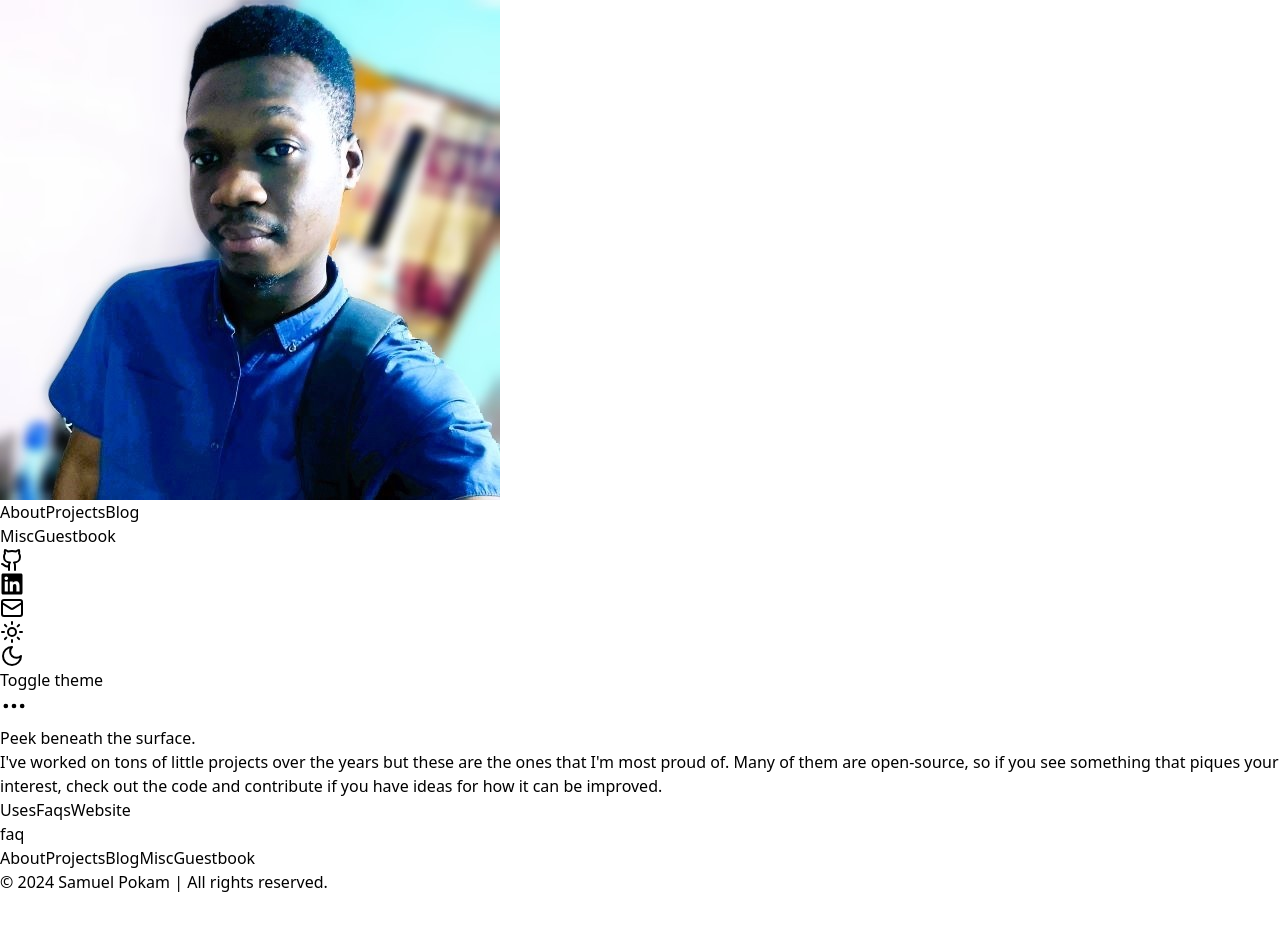
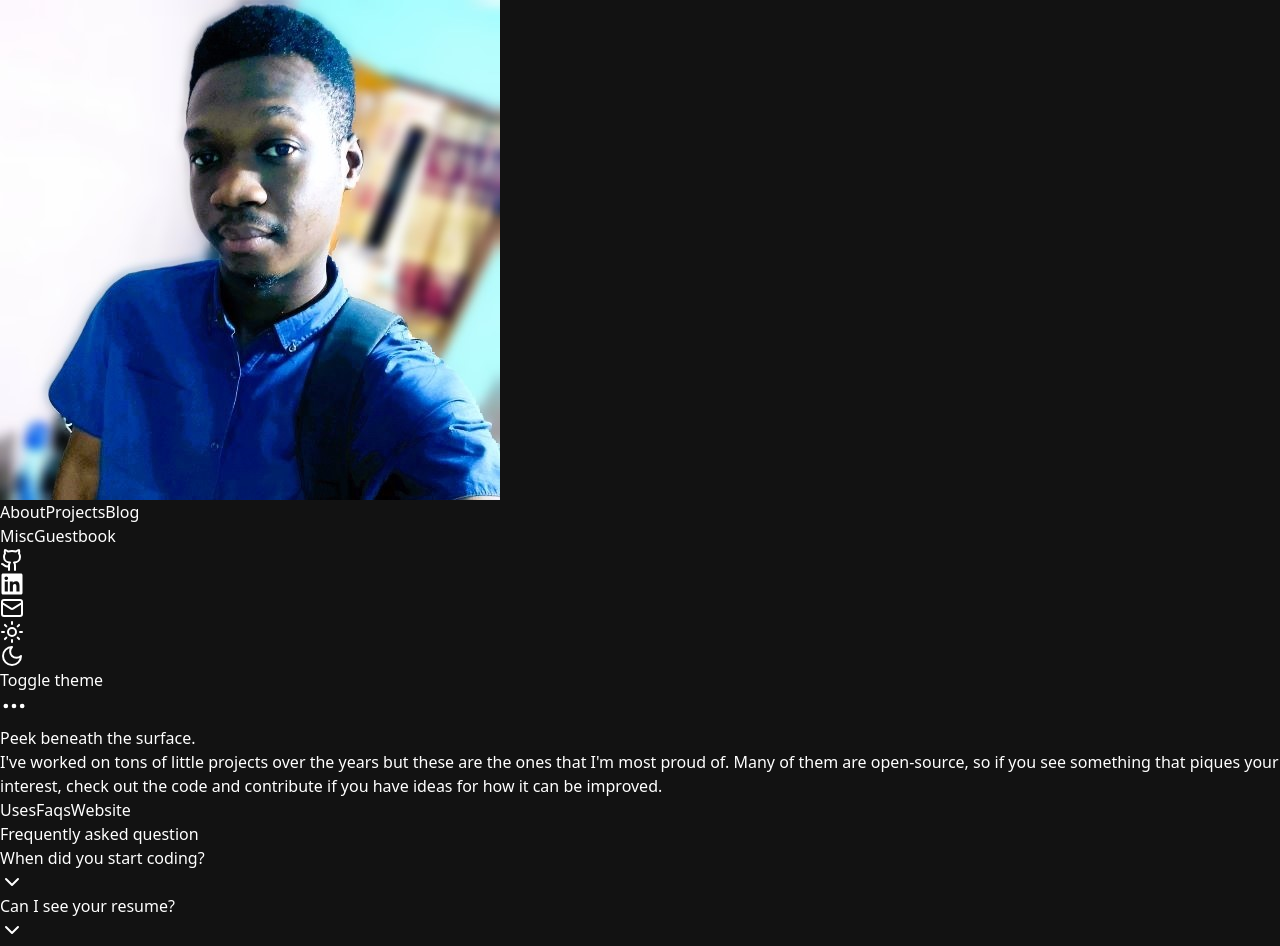
Before and after one commit to RinKhimera/rinkhimera-portfolio, a Next.js app: page /miscellaneous/faq in a window 1280 px wide. Shown: the top 946 px of the page. Before the commit the page ends 894 px from the top, so only its background shows below. Built offline with nearby package versions, Linux system fonts and the light colour scheme.

Commit message:
default theme changed + accordion impl
passed to dark, and tooltip desc of project card fixed

```diff
--- a/app/layout.tsx
+++ b/app/layout.tsx
@@ -21,7 +21,7 @@ export default function RootLayout({
     <html lang="en">
       <body className={cn("min-h-screen font-sans antialiased")}>
         <div className="flex items-center justify-center bg-zinc-50 dark:bg-black">
-          <ThemeProvider attribute="class" defaultTheme="system" enableSystem>
+          <ThemeProvider attribute="class" defaultTheme="dark" enableSystem>
             <main className="min-h-screen w-full max-w-7xl bg-white px-4 ring-1 ring-zinc-100 dark:bg-zinc-900 dark:ring-zinc-300/20 sm:mx-8 sm:px-12 md:px-20 lg:mx-16 xl:px-24">
               <SiteHeader />
               {children}
--- a/app/miscellaneous/faq/page.tsx
+++ b/app/miscellaneous/faq/page.tsx
@@ -1,5 +1,64 @@
+import {
+  Accordion,
+  AccordionContent,
+  AccordionItem,
+  AccordionTrigger,
+} from "@/components/ui/accordion"
+import { buttonVariants } from "@/components/ui/button"
+import Link from "next/link"
+
 const FaqPage = () => {
-  return <div>faq</div>
+  return (
+    <section>
+      <h1 className="text-center text-3xl font-bold tracking-tight text-zinc-800 dark:text-zinc-100 md:text-5xl">
+        Frequently asked question
+      </h1>
+
+      <Accordion type="single" collapsible className="mt-4 w-full md:px-5">
+        <AccordionItem value="item-1">
+          <AccordionTrigger>When did you start coding?</AccordionTrigger>
+          <AccordionContent>
+            My initial exhibition occurred during my teenage years when I was
+            exploring photo editing and design. However, it wasn&apos;t until I
+            reached the end of my university journey, at the age of 24, that I
+            committed myself fully to learning coding.
+          </AccordionContent>
+        </AccordionItem>
+        <AccordionItem value="item-2">
+          <AccordionTrigger>Can I see your resume?</AccordionTrigger>
+          <AccordionContent>
+            Certainly! If you&apos;re a recruiter, please contact me via email
+            at{" "}
+            <Link
+              href="mailto:dixiades@gmail.com"
+              aria-label="Email to me"
+              className="text-zinc-800 hover:underline dark:text-zinc-100"
+            >
+              dixiades@gmail.com.
+            </Link>{" "}
+            You can also find my{" "}
+            <Link
+              href="https://www.linkedin.com/in/samuel-pokam/"
+              target="_blank"
+              rel="noopener noreferrer"
+              aria-label="LinkedIn profile Samuel Pokam"
+              className="text-zinc-800 hover:underline dark:text-zinc-100"
+            >
+              LinkedIn
+            </Link>{" "}
+            profile here.
+          </AccordionContent>
+        </AccordionItem>
+        <AccordionItem value="item-3">
+          <AccordionTrigger>Is it animated?</AccordionTrigger>
+          <AccordionContent>
+            Yes. It&apos;s animated by default, but you can disable it if you
+            prefer.
+          </AccordionContent>
+        </AccordionItem>
+      </Accordion>
+    </section>
+  )
 }
 
 export default FaqPage
--- a/components/projects/ProjectCard.tsx
+++ b/components/projects/ProjectCard.tsx
@@ -122,7 +122,7 @@ const ProjectCard = ({
                 </Link>
               </TooltipTrigger>
               <TooltipContent>
-                <p>GitHub Repository</p>
+                <p>Live Project</p>
               </TooltipContent>
             </Tooltip>
           </TooltipProvider>
@@ -143,7 +143,7 @@ const ProjectCard = ({
                 </Link>
               </TooltipTrigger>
               <TooltipContent>
-                <p>Live Project</p>
+                <p>GitHub Repository</p>
               </TooltipContent>
             </Tooltip>
           </TooltipProvider>
--- /dev/null
+++ b/components/ui/accordion.tsx
@@ -0,0 +1,58 @@
+"use client"
+
+import * as AccordionPrimitive from "@radix-ui/react-accordion"
+import { ChevronDown } from "lucide-react"
+import * as React from "react"
+
+import { cn } from "@/lib/utils"
+
+const Accordion = AccordionPrimitive.Root
+
+const AccordionItem = React.forwardRef<
+  React.ElementRef<typeof AccordionPrimitive.Item>,
+  React.ComponentPropsWithoutRef<typeof AccordionPrimitive.Item>
+>(({ className, ...props }, ref) => (
+  <AccordionPrimitive.Item
+    ref={ref}
+    className={cn("border-b border-muted-foreground", className)}
+    {...props}
+  />
+))
+AccordionItem.displayName = "AccordionItem"
+
+const AccordionTrigger = React.forwardRef<
+  React.ElementRef<typeof AccordionPrimitive.Trigger>,
+  React.ComponentPropsWithoutRef<typeof AccordionPrimitive.Trigger>
+>(({ className, children, ...props }, ref) => (
+  <AccordionPrimitive.Header className="flex">
+    <AccordionPrimitive.Trigger
+      ref={ref}
+      className={cn(
+        "flex flex-1 items-center justify-between py-4 text-lg font-medium transition-all hover:underline md:text-xl [&[data-state=open]>svg]:rotate-180",
+        className,
+      )}
+      {...props}
+    >
+      {children}
+      <ChevronDown className="h-4 w-4 shrink-0 transition-transform duration-200" />
+    </AccordionPrimitive.Trigger>
+  </AccordionPrimitive.Header>
+))
+AccordionTrigger.displayName = AccordionPrimitive.Trigger.displayName
+
+const AccordionContent = React.forwardRef<
+  React.ElementRef<typeof AccordionPrimitive.Content>,
+  React.ComponentPropsWithoutRef<typeof AccordionPrimitive.Content>
+>(({ className, children, ...props }, ref) => (
+  <AccordionPrimitive.Content
+    ref={ref}
+    className="overflow-hidden text-muted-foreground transition-all data-[state=closed]:animate-accordion-up data-[state=open]:animate-accordion-down max-md:text-sm"
+    {...props}
+  >
+    <div className={cn("pb-4 pt-0", className)}>{children}</div>
+  </AccordionPrimitive.Content>
+))
+
+AccordionContent.displayName = AccordionPrimitive.Content.displayName
+
+export { Accordion, AccordionContent, AccordionItem, AccordionTrigger }
--- a/components/ui/dropdown-menu.tsx
+++ b/components/ui/dropdown-menu.tsx
@@ -1,8 +1,8 @@
 "use client"
 
-import * as React from "react"
 import * as DropdownMenuPrimitive from "@radix-ui/react-dropdown-menu"
 import { Check, ChevronRight, Circle } from "lucide-react"
+import * as React from "react"
 
 import { cn } from "@/lib/utils"
 
@@ -29,7 +29,7 @@ const DropdownMenuSubTrigger = React.forwardRef<
     className={cn(
       "flex cursor-default select-none items-center rounded-sm px-2 py-1.5 text-sm outline-none focus:bg-accent data-[state=open]:bg-accent",
       inset && "pl-8",
-      className
+      className,
     )}
     {...props}
   >
@@ -48,7 +48,7 @@ const DropdownMenuSubContent = React.forwardRef<
     ref={ref}
     className={cn(
       "z-50 min-w-[8rem] overflow-hidden rounded-md border bg-popover p-1 text-popover-foreground shadow-lg data-[state=open]:animate-in data-[state=closed]:animate-out data-[state=closed]:fade-out-0 data-[state=open]:fade-in-0 data-[state=closed]:zoom-out-95 data-[state=open]:zoom-in-95 data-[side=bottom]:slide-in-from-top-2 data-[side=left]:slide-in-from-right-2 data-[side=right]:slide-in-from-left-2 data-[side=top]:slide-in-from-bottom-2",
-      className
+      className,
     )}
     {...props}
   />
@@ -65,8 +65,8 @@ const DropdownMenuContent = React.forwardRef<
       ref={ref}
       sideOffset={sideOffset}
       className={cn(
-        "z-50 min-w-[8rem] overflow-hidden rounded-md border bg-popover p-1 text-popover-foreground shadow-md data-[state=open]:animate-in data-[state=closed]:animate-out data-[state=closed]:fade-out-0 data-[state=open]:fade-in-0 data-[state=closed]:zoom-out-95 data-[state=open]:zoom-in-95 data-[side=bottom]:slide-in-from-top-2 data-[side=left]:slide-in-from-right-2 data-[side=right]:slide-in-from-left-2 data-[side=top]:slide-in-from-bottom-2",
-        className
+        "z-50 min-w-[8rem] overflow-hidden rounded-md border border-muted bg-popover p-1 text-popover-foreground shadow-md data-[state=open]:animate-in data-[state=closed]:animate-out data-[state=closed]:fade-out-0 data-[state=open]:fade-in-0 data-[state=closed]:zoom-out-95 data-[state=open]:zoom-in-95 data-[side=bottom]:slide-in-from-top-2 data-[side=left]:slide-in-from-right-2 data-[side=right]:slide-in-from-left-2 data-[side=top]:slide-in-from-bottom-2",
+        className,
       )}
       {...props}
     />
@@ -85,7 +85,7 @@ const DropdownMenuItem = React.forwardRef<
     className={cn(
       "relative flex cursor-default select-none items-center rounded-sm px-2 py-1.5 text-sm outline-none transition-colors focus:bg-accent focus:text-accent-foreground data-[disabled]:pointer-events-none data-[disabled]:opacity-50",
       inset && "pl-8",
-      className
+      className,
     )}
     {...props}
   />
@@ -100,7 +100,7 @@ const DropdownMenuCheckboxItem = React.forwardRef<
     ref={ref}
     className={cn(
       "relative flex cursor-default select-none items-center rounded-sm py-1.5 pl-8 pr-2 text-sm outline-none transition-colors focus:bg-accent focus:text-accent-foreground data-[disabled]:pointer-events-none data-[disabled]:opacity-50",
-      className
+      className,
     )}
     checked={checked}
     {...props}
@@ -124,7 +124,7 @@ const DropdownMenuRadioItem = React.forwardRef<
     ref={ref}
     className={cn(
       "relative flex cursor-default select-none items-center rounded-sm py-1.5 pl-8 pr-2 text-sm outline-none transition-colors focus:bg-accent focus:text-accent-foreground data-[disabled]:pointer-events-none data-[disabled]:opacity-50",
-      className
+      className,
     )}
     {...props}
   >
@@ -149,7 +149,7 @@ const DropdownMenuLabel = React.forwardRef<
     className={cn(
       "px-2 py-1.5 text-sm font-semibold",
       inset && "pl-8",
-      className
+      className,
     )}
     {...props}
   />
@@ -183,18 +183,18 @@ DropdownMenuShortcut.displayName = "DropdownMenuShortcut"
 
 export {
   DropdownMenu,
-  DropdownMenuTrigger,
+  DropdownMenuCheckboxItem,
   DropdownMenuContent,
+  DropdownMenuGroup,
   DropdownMenuItem,
-  DropdownMenuCheckboxItem,
+  DropdownMenuLabel,
+  DropdownMenuPortal,
+  DropdownMenuRadioGroup,
   DropdownMenuRadioItem,
-  DropdownMenuLabel,
   DropdownMenuSeparator,
   DropdownMenuShortcut,
-  DropdownMenuGroup,
-  DropdownMenuPortal,
   DropdownMenuSub,
   DropdownMenuSubContent,
   DropdownMenuSubTrigger,
-  DropdownMenuRadioGroup,
+  DropdownMenuTrigger,
 }
--- a/package.json
+++ b/package.json
@@ -14,6 +14,7 @@
     "@emailjs/browser": "^3.11.0",
     "@hookform/resolvers": "^3.3.1",
     "@prisma/client": "^5.9.1",
+    "@radix-ui/react-accordion": "^1.1.2",
     "@radix-ui/react-aspect-ratio": "^1.0.3",
     "@radix-ui/react-avatar": "^1.0.3",
     "@radix-ui/react-dialog": "^1.0.5",
```
Also changed, not shown: components/home/Hero.tsx (+4 -14 lines), 1 other file (tests, documents, lock files or other folders).
